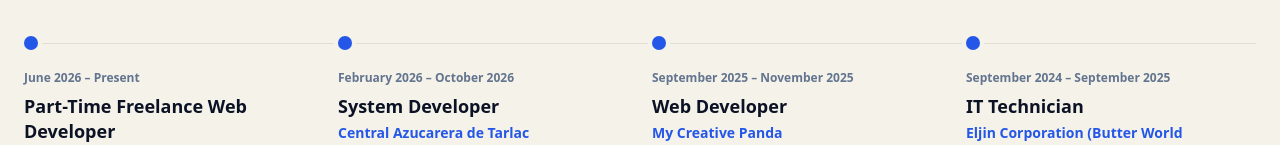
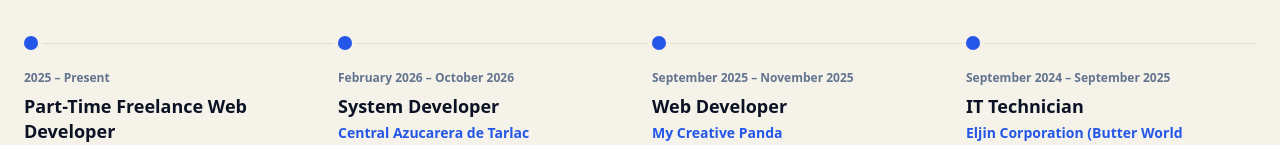
Before and after one commit to hanzong05/hanzportfolio, a Next.js app: page / in a window 1280 px wide. Shown: the part 5806-5951 px from the top of the page. Built offline with nearby package versions, Linux system fonts and the light colour scheme.

Commit message:
Experience: part-time freelance role runs 2025 to present
Co-Authored-By: Claude Sonnet 5.5 <noreply@anthropic.com>
Claude-Session: https://claude.ai/code/session_01LBPrYMh9ciG8zeGUEXp7SM

```diff
--- a/components/experience.tsx
+++ b/components/experience.tsx
@@ -3,7 +3,7 @@ import React from 'react';
 const experiences = [
   {
     id: 1,
-    period: 'June 2026 – Present',
+    period: '2025 – Present',
     role: 'Part-Time Freelance Web Developer',
     company: 'Freelance',
     items: [
```
